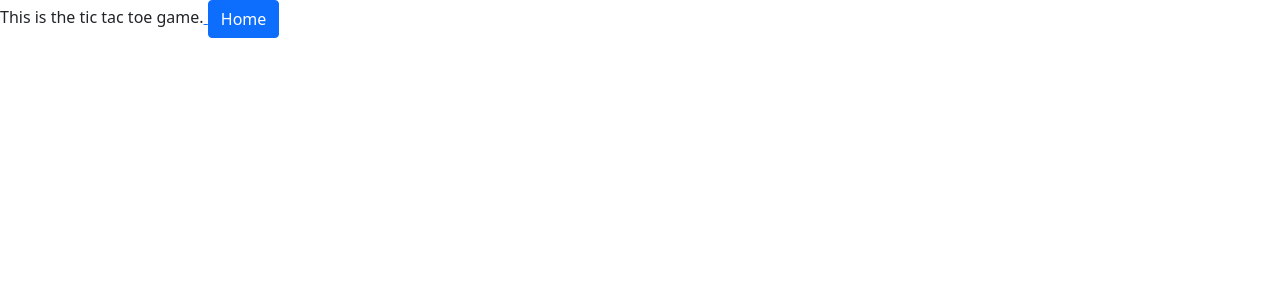
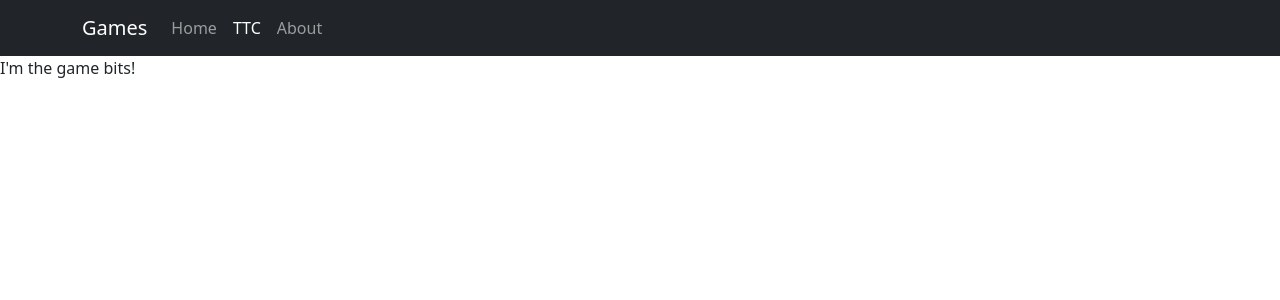
Before and after one commit to bcso/Experiements, a React app in the folder client/: page /ttc in a window 1280 px wide. Shown: the top 300 px of the page. Built offline with nearby package versions, Linux system fonts and the light colour scheme.

Commit message:
Reorganizing file structure

```diff
--- a/client/package.json
+++ b/client/package.json
@@ -27,6 +27,7 @@
     "react": "^16.14.0",
     "react-bootstrap": "^2.0.4",
     "react-dom": "^16.14.0",
+    "react-router-bootstrap": "^0.26.0",
     "react-router-dom": "^6.2.1"
   },
   "devDependencies": {
--- a/client/src/components/About/about.js
+++ b/client/src/components/About/about.js
@@ -1,13 +1,11 @@
 import React from 'react';
-import { Link } from 'react-router-dom';
-import { Button } from 'react-bootstrap';
+import PageBaseLayout from '../common/PageBaseLayout';
 
 function About() {
     return (
-      <main style={{ padding: "1rem 0" }}>
-        <h2>This is the about page</h2>
-        <Link to="/"> <Button> Home </Button> </Link>
-      </main>
+      <PageBaseLayout pageTitle="About">
+        <div>I'm the About bits!</div>
+      </PageBaseLayout>
     );
 }
 
--- a/client/src/components/App.js
+++ b/client/src/components/App.js
@@ -1,6 +1,6 @@
 const React = require('react');
 import { Outlet, Link } from 'react-router-dom';
-import styles from '../styles.css';
+import styles from './common/mainpagestyles.css';
 import {
     Container,
     Row,
--- /dev/null
+++ b/client/src/components/Games/TicTacToe/Tictactoe.js
@@ -0,0 +1,12 @@
+import React from 'react';
+import PageBaseLayout from '../../common/PageBaseLayout';
+
+function TicTacToe() {
+    return(
+        <PageBaseLayout pageTitle="TicTacToe">
+            <div>I'm the game bits!</div>
+        </PageBaseLayout>
+    )
+}
+
+export default TicTacToe;
--- a/client/src/components/Games/tictactoe.js
+++ /dev/null
@@ -1,14 +0,0 @@
-import React from 'react';
-import { Link } from 'react-router-dom';
-import { Button } from 'react-bootstrap';
-
-function TicTacToe() {
-    return(
-        <div>
-            This is the tic tac toe game.
-            <Link to="/"> <Button> Home </Button> </Link>
-        </div>
-    )
-}
-
-export default TicTacToe;
--- /dev/null
+++ b/client/src/components/common/PageBaseLayout.js
@@ -0,0 +1,35 @@
+import React from 'react';
+import {Link} from 'react-router-dom';
+import {Button, Navbar, Nav, NavDropdown, Container} from 'react-bootstrap';
+import {LinkContainer} from 'react-router-bootstrap';
+import styles from './PageBaseLayoutStyles.css';
+
+function PageBaseLayout({children}) {
+    return(
+        <>
+            <Navbar bg="dark" variant="dark">
+            <Container>
+                <Navbar.Brand href="#home">Games</Navbar.Brand>
+                <Navbar.Toggle aria-controls="basic-navbar-nav" />
+                <Navbar.Collapse id="basic-navbar-nav">
+                <Nav className="me-auto">
+                    <LinkContainer to="/">
+                        <Nav.Link>Home</Nav.Link>
+                    </LinkContainer>
+                    <LinkContainer to="/ttc">
+                        <Nav.Link>TTC</Nav.Link>
+                    </LinkContainer>
+                    <LinkContainer to="/about">
+                        <Nav.Link>About</Nav.Link>
+                    </LinkContainer>
+                </Nav>
+                </Navbar.Collapse>
+            </Container>
+            </Navbar>
+
+            <div className={styles.contentRootContainer}>{children}</div>
+        </>
+    )
+}
+
+export default PageBaseLayout;
--- /dev/null
+++ b/client/src/components/common/PageBaseLayoutStyles.css
@@ -0,0 +1,6 @@
+.contentRootContainer {
+    height: 100%;
+    width: 100%;
+    position: absolute;
+    top: inherit;
+}
--- a/client/src/index.jsx
+++ b/client/src/index.jsx
@@ -2,7 +2,7 @@ import React from 'react';
 import ReactDOM from 'react-dom';
 import App from './components/App';
 import { BrowserRouter, Routes, Route, Navigate } from 'react-router-dom';
-import TicTacToe from './components/Games/tictactoe';
+import TicTacToe from './components/Games/TicTacToe/tictactoe';
 import About from './components/About/about';
 import 'bootstrap/dist/css/bootstrap.min.css';
 
```
Also changed, not shown: client/src/components/common/mainpagestyles.css (renamed from client/src/styles.css).
